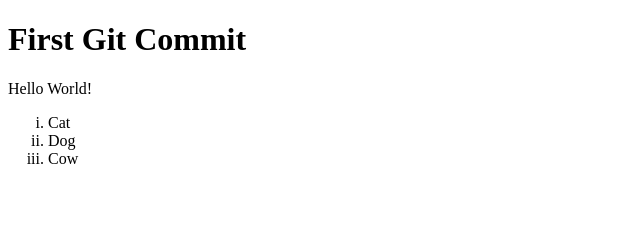
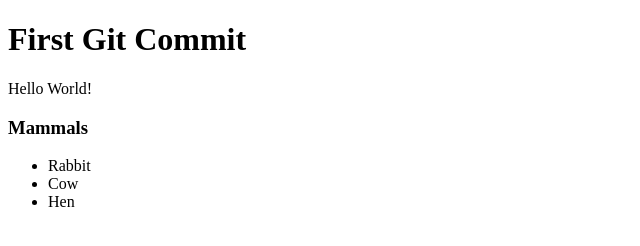
Before and after one commit to vicky-magiri/HTMLTutorial, a plain HTML site: page index.html in a window 1280 px wide. Shown: the whole page, without its empty margins (0-640 px from the left). Drawn offline with Linux system fonts and the light colour scheme.

Commit message:
Third Commit

```diff
--- a/index.html
+++ b/index.html
@@ -11,11 +11,12 @@
     </header>
     <main>
         <p>Hello World!</p>
-        <ol type="i">
-            <li>Cat</li>
-            <li>Dog</li>
-            <li>Cow</li>
-        </ol>
+        <h3>Mammals</h3>
+    <ul>
+        <li>Rabbit</li>
+        <li>Cow</li>
+        <li>Hen</li>
+    </ul>
     </main>
 </body>
 </html>
```
